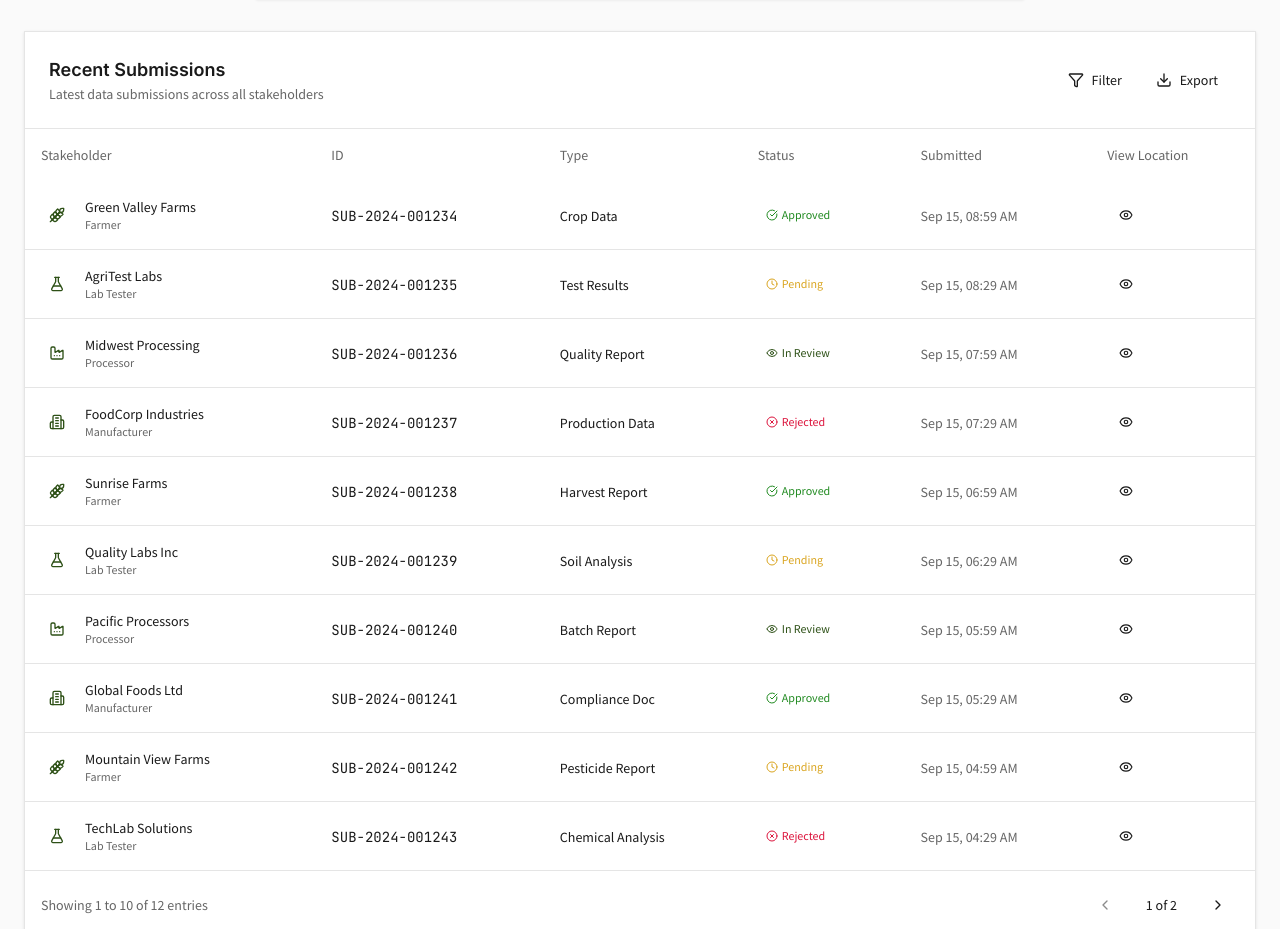
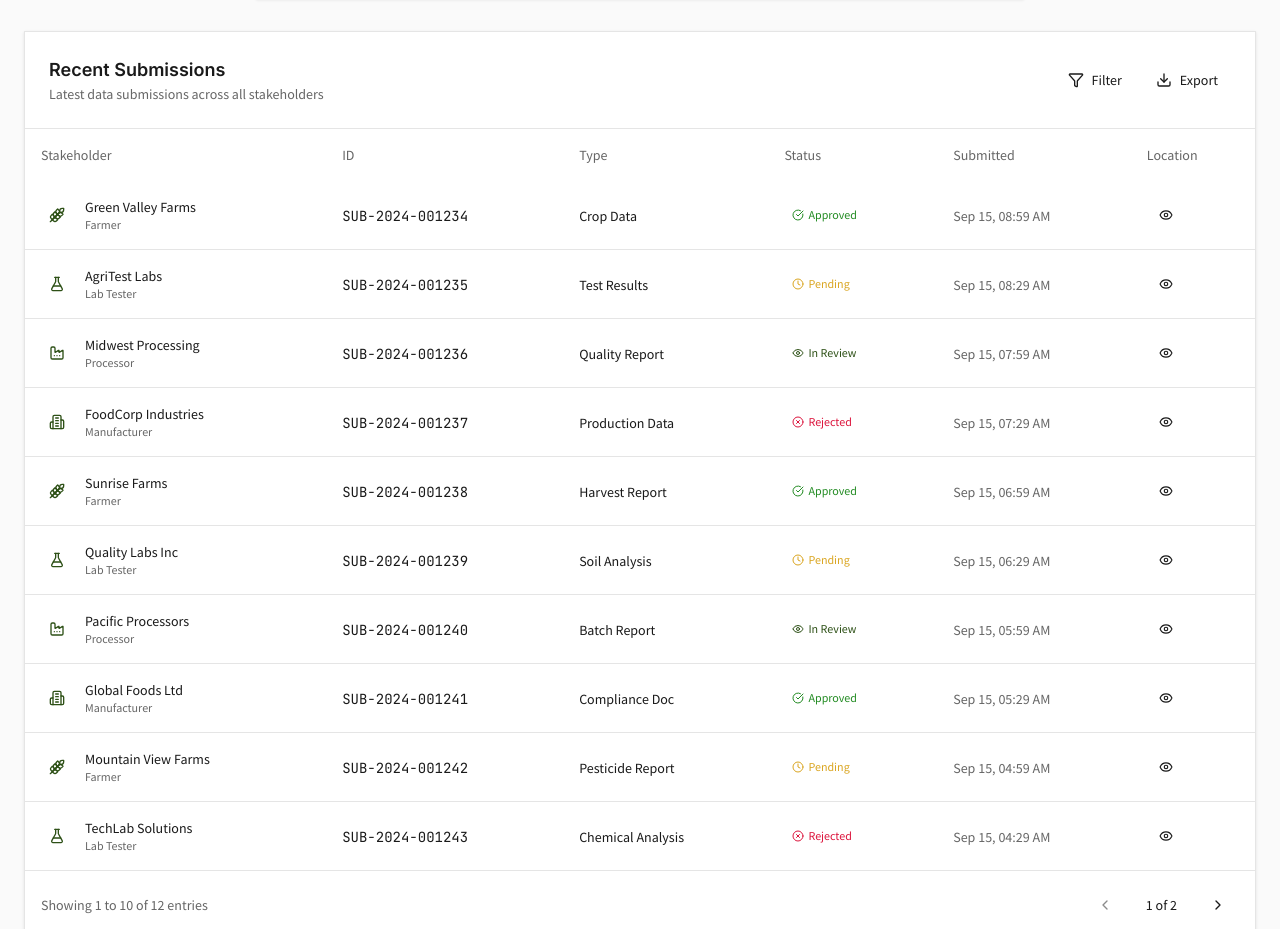
Before and after one commit to YoinkGecko/Botanical-traceability-of-Ayurvedic-herbs, a React (Vite) app in the folder admin_site/: page /supply-chain-overview-dashboard in a window 1280 px wide. Shown: the part 1061-1990 px from the top of the page. Built offline with nearby package versions, Linux system fonts and the light colour scheme; no server answers.

Commit message:
some ini mini repair

```diff
--- a/admin_site/src/pages/supply-chain-overview-dashboard/components/RecentSubmissionsTable.jsx
+++ b/admin_site/src/pages/supply-chain-overview-dashboard/components/RecentSubmissionsTable.jsx
@@ -115,7 +115,7 @@ const RecentSubmissionsTable = ({ submissions }) => {
                 Submitted
               </th>
               <th className="text-left p-4 text-sm font-medium text-muted-foreground">
-                View Location
+                Location
               </th>
             </tr>
           </thead>
```
